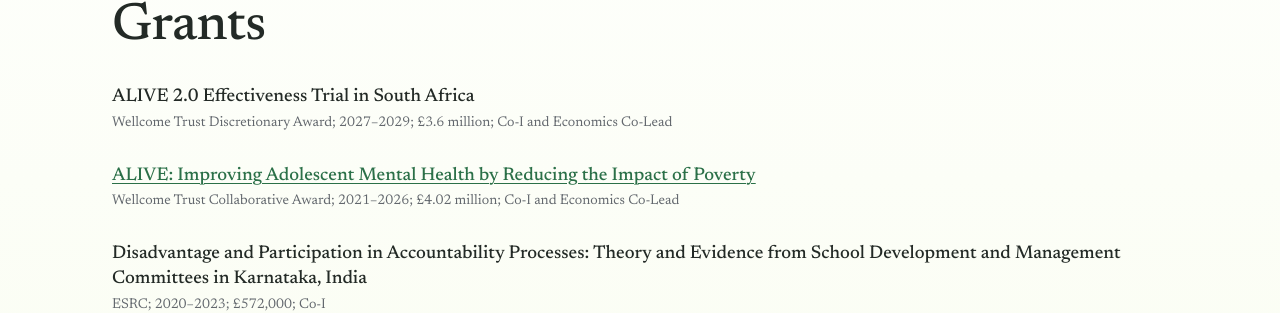
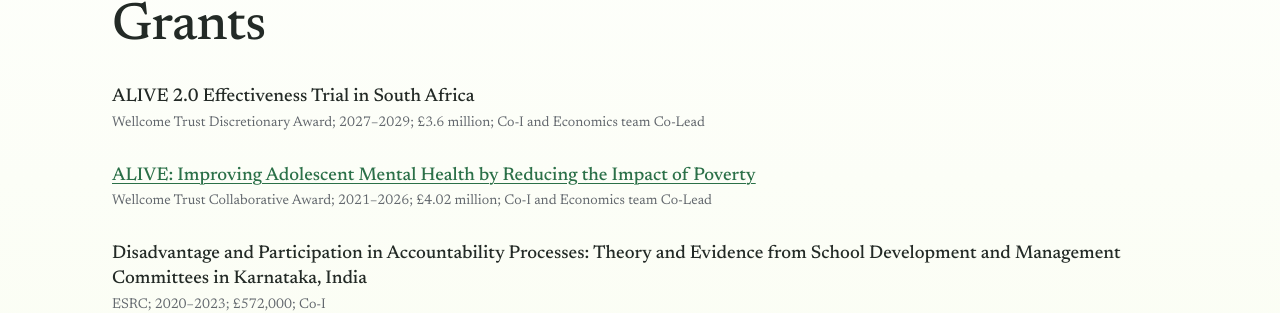
Before and after one commit to sanchariroym/sanchariroym.github.io, a Jekyll site: the page built from grants.md, in a window 1280 px wide. Shown: the part 136-449 px from the top of the page. Built offline with Jekyll 4.4.1, drawn with Linux system fonts in a browser that asks for light colours.

Commit message:
Grants: Economics team Co-Lead
Co-Authored-By: Claude Opus 5.5 <noreply@anthropic.com>
Claude-Session: https://claude.ai/code/session_01BVddaAtzbXtbz8eDZN5RwJ

```diff
--- a/grants.md
+++ b/grants.md
@@ -8,12 +8,12 @@ description: "Research grants held by Sanchari Roy, including Wellcome Trust awa
 
 <div class="grant">
 <h2 class="item">ALIVE 2.0 Effectiveness Trial in South Africa</h2>
-<p class="meta">Wellcome Trust Discretionary Award; 2027–2029; £3.6 million; Co-I and Economics Co-Lead</p>
+<p class="meta">Wellcome Trust Discretionary Award; 2027–2029; £3.6 million; Co-I and Economics team Co-Lead</p>
 </div>
 
 <div class="grant">
 <h2 class="item"><a href="https://www.alive4mentalhealth.org">ALIVE: Improving Adolescent Mental Health by Reducing the Impact of Poverty</a></h2>
-<p class="meta">Wellcome Trust Collaborative Award; 2021–2026; £4.02 million; Co-I and Economics Co-Lead</p>
+<p class="meta">Wellcome Trust Collaborative Award; 2021–2026; £4.02 million; Co-I and Economics team Co-Lead</p>
 </div>
 
 <div class="grant">
```
